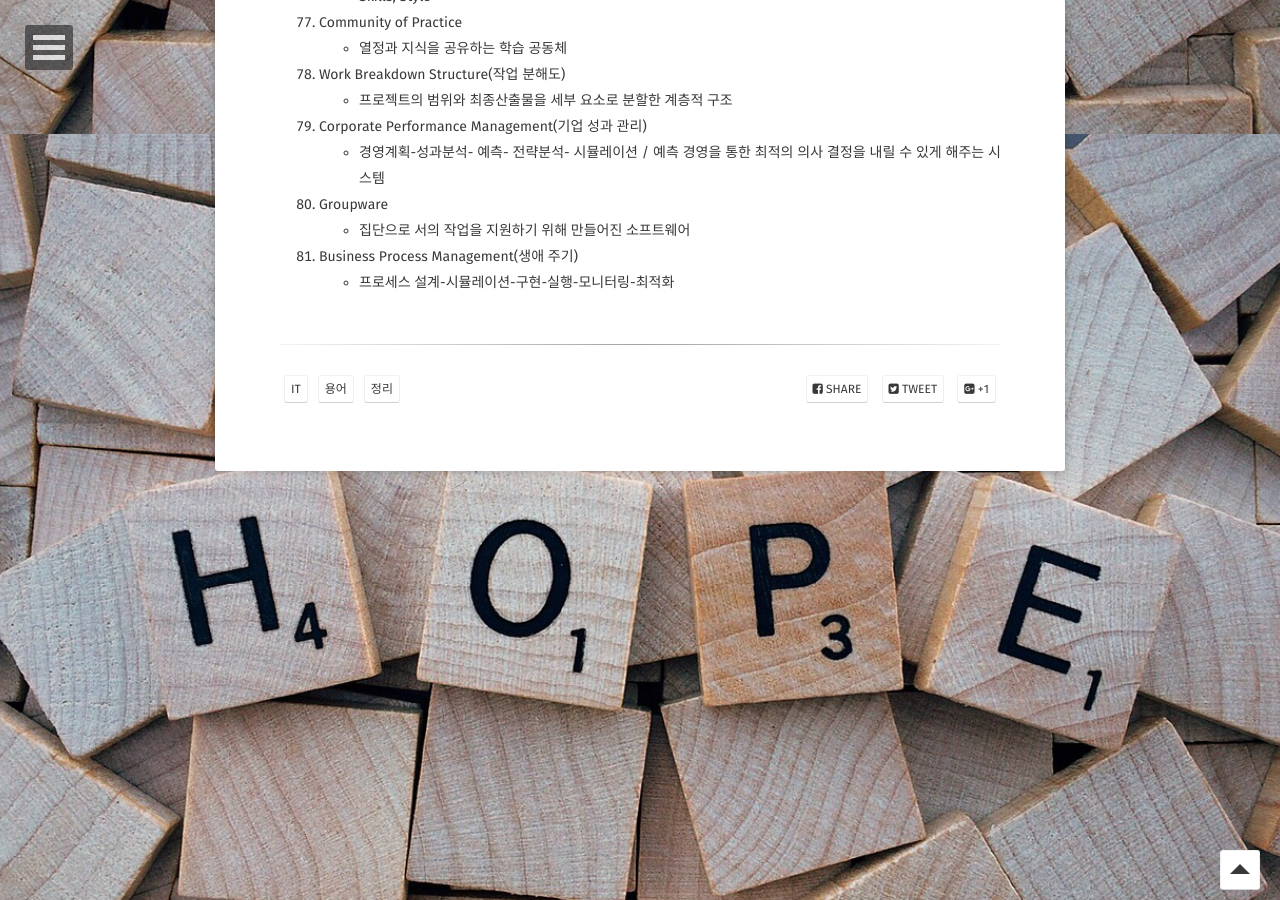
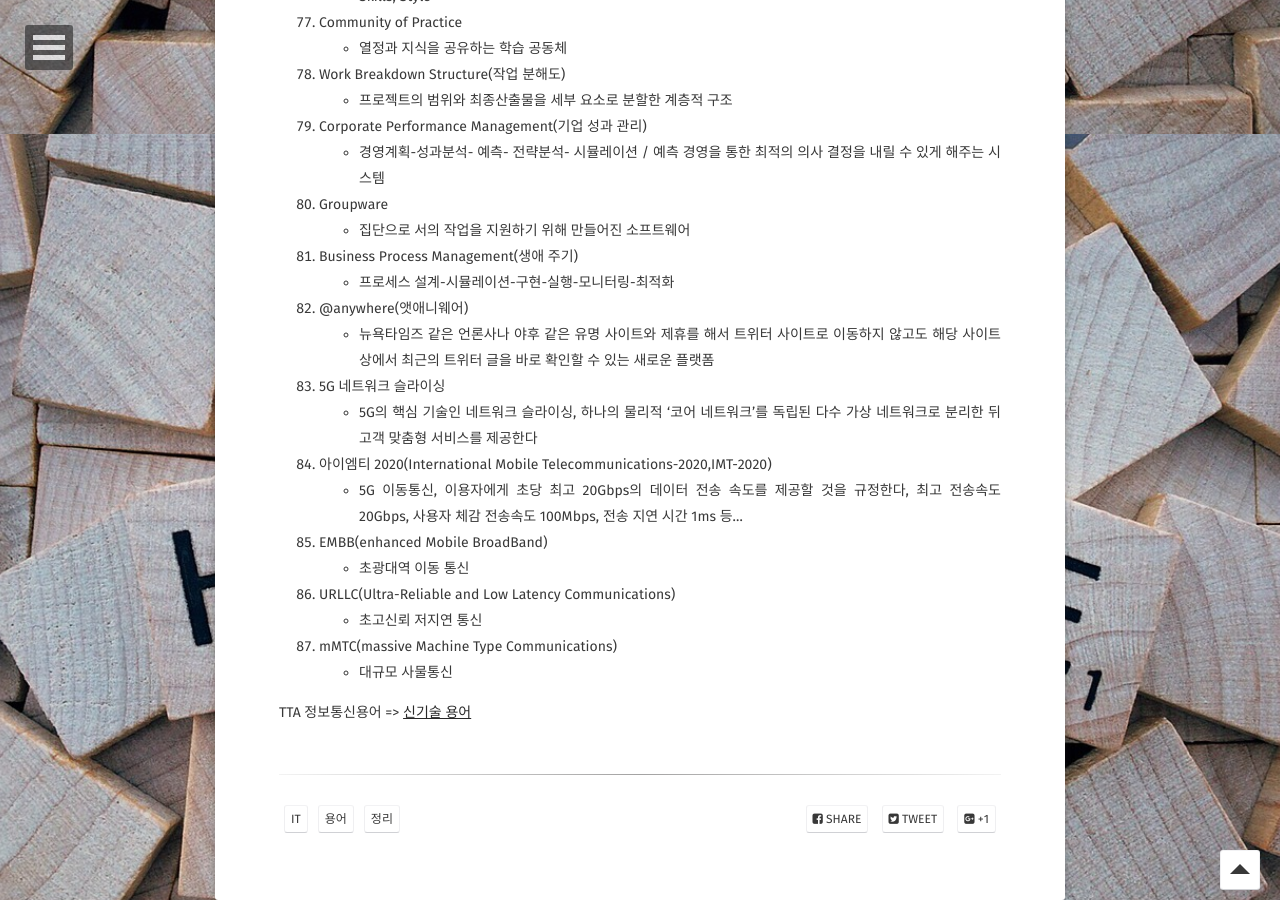
Before and after one commit to Jungjihyuk/JH_Life, a Jekyll site: the page built from _posts/2019-03-16-IT-Terms.md, in a window 1280 px wide and 900 px high, scrolled down 5266 px. Built offline with Jekyll 4.4.1, drawn with Linux system fonts in a browser that asks for light colours; some web fonts are replaced; comment, search, counter and statistics services are not loaded.

Commit message:
it terms 추가

```diff
--- a/_posts/2019-03-16-IT-Terms.md
+++ b/_posts/2019-03-16-IT-Terms.md
@@ -175,3 +175,18 @@ tag:
 - 집단으로 서의 작업을 지원하기 위해 만들어진 소프트웨어
 81. Business Process Management(생애 주기)
 - 프로세스 설계-시뮬레이션-구현-실행-모니터링-최적화
+82. @anywhere(앳애니웨어)
+- 뉴욕타임즈 같은 언론사나 야후 같은 유명 사이트와 제휴를 해서 트위터 사이트로 이동하지 않고도 해당 사이트상에서 최근의 트위터 글을 바로 확인할 수 있는 새로운 플랫폼
+83. 5G 네트워크 슬라이싱
+- 5G의 핵심 기술인 네트워크 슬라이싱, 하나의 물리적 '코어 네트워크'를 독립된 다수 가상 네트워크로 분리한 뒤 고객 맞춤형 서비스를 제공한다
+84. 아이엠티 2020(International Mobile Telecommunications-2020,IMT-2020)
+- 5G 이동통신, 이용자에게 초당 최고 20Gbps의 데이터 전송 속도를 제공할 것을 규정한다, 최고 전송속도 20Gbps, 사용자 체감 전송속도 100Mbps, 전송 지연 시간 1ms 등...
+85. EMBB(enhanced Mobile BroadBand)
+- 초광대역 이동 통신
+86. URLLC(Ultra-Reliable and Low Latency Communications)
+- 초고신뢰 저지연 통신
+87. mMTC(massive Machine Type Communications)
+- 대규모 사물통신
+
+
+TTA 정보통신용어 => [신기술 용어](https://www.terms.tta.or.kr/main.do)
```
